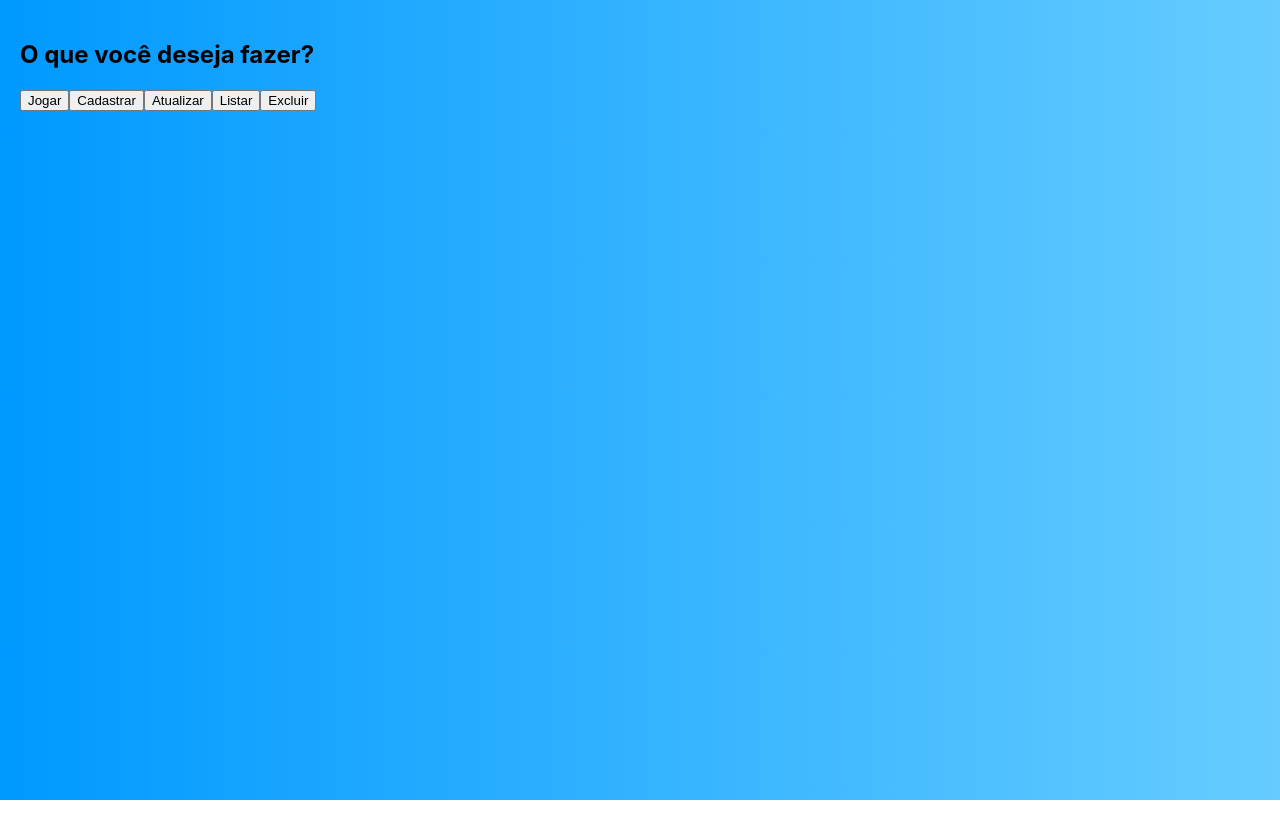
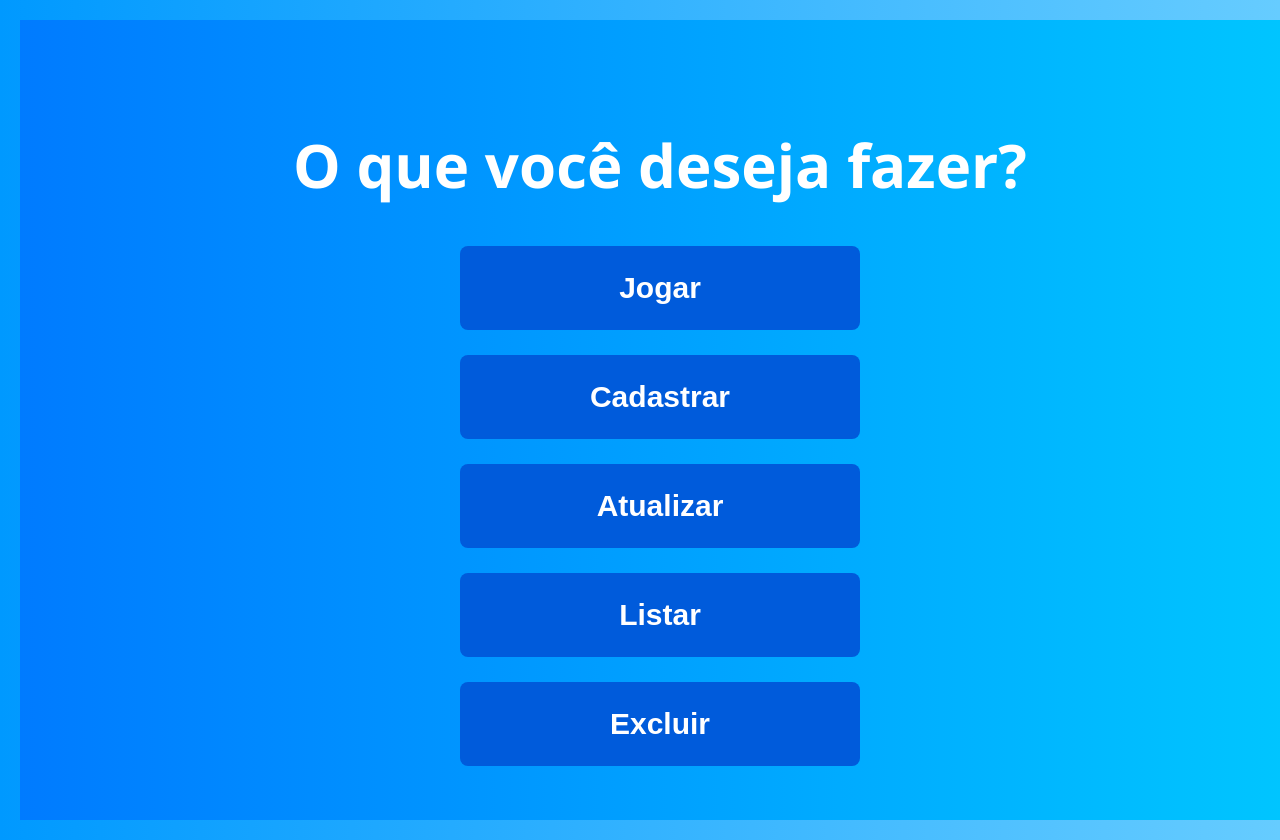
Before and after one commit to Mguelz/Vocabulario_Front-End, a React (Create React App) app: page / in a window 1280 px wide. Before the commit the page ends 800 px from the top, so only its background shows below. Built offline with nearby package versions, Linux system fonts and the light colour scheme.

Commit message:
add tela menu inicial

```diff
--- a/src/components/MenuInicial.js
+++ b/src/components/MenuInicial.js
@@ -1,14 +1,17 @@
 import React from 'react';
+import "../css/menuInicial.css";
 
 function MenuInicial({ navegar }) {
   return (
-    <div>
-      <h2>O que você deseja fazer?</h2>
-      <button onClick={() => navegar('jogar')}>Jogar</button>
-      <button onClick={() => navegar('cadastrar')}>Cadastrar</button>
-      <button onClick={() => navegar('atualizar')}>Atualizar</button>
-      <button onClick={() => navegar('listar')}>Listar</button>
-      <button onClick={() => navegar('excluir')}>Excluir</button>
+    <div className="menu-container">
+      <h2 className="menu-titulo">O que você deseja fazer?</h2>
+      <div className="botoes-container">
+        <button className="menu-botao" onClick={() => navegar('jogar')}>Jogar</button>
+        <button className="menu-botao" onClick={() => navegar('cadastrar')}>Cadastrar</button>
+        <button className="menu-botao" onClick={() => navegar('atualizar')}>Atualizar</button>
+        <button className="menu-botao" onClick={() => navegar('listar')}>Listar</button>
+        <button className="menu-botao" onClick={() => navegar('excluir')}>Excluir</button>
+      </div>
     </div>
   );
 }
--- /dev/null
+++ b/src/css/menuInicial.css
@@ -0,0 +1,53 @@
+html, body {
+    margin: 0;
+    padding: 0;
+    height: 100%;
+  }
+
+.menu-container {
+    background: linear-gradient(to right, #007bff, #00c6ff);
+    min-height: 100vh;
+    width: 100vw; /* Garante largura total */
+    margin: 0;
+    padding: 0;
+    display: flex;
+    flex-direction: column;
+    align-items: center;
+    justify-content: center;
+    font-family: 'Segoe UI', sans-serif;
+    color: white;
+    text-align: center;
+    }
+
+.menu-titulo {
+  font-size: 60px;
+  margin-bottom: 40px;
+  font-weight: bold;
+}
+
+.botoes-container {
+    display: flex;
+    flex-direction: column;
+    align-items: center;
+    gap: 25px;
+    width: 100%;
+    max-width: 400px; /* Maior que os 300px anteriores */
+  }
+
+.menu-botao {
+  background-color: #005bdb; /* Cor azul principal */
+  color: white;
+  border: none;
+  padding: 25px 30px;
+  font-size: 30px;
+  border-radius: 8px;
+  cursor: pointer;
+  width: 100%;
+  transition: background-color 0.3s ease;
+  font-weight: 600;
+}
+
+.menu-botao:hover {
+    background-color: #003f9e;
+    transform: scale(1.10);       /* Efeito sutil de crescimento no hover */
+  }
```
